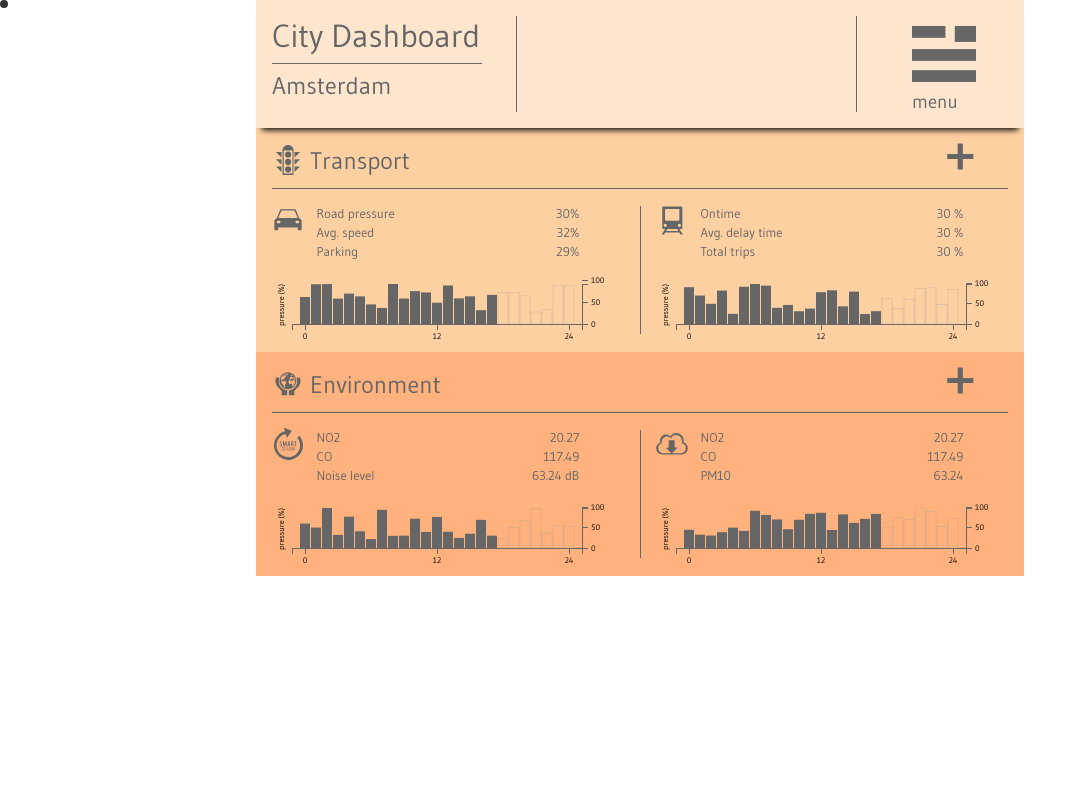
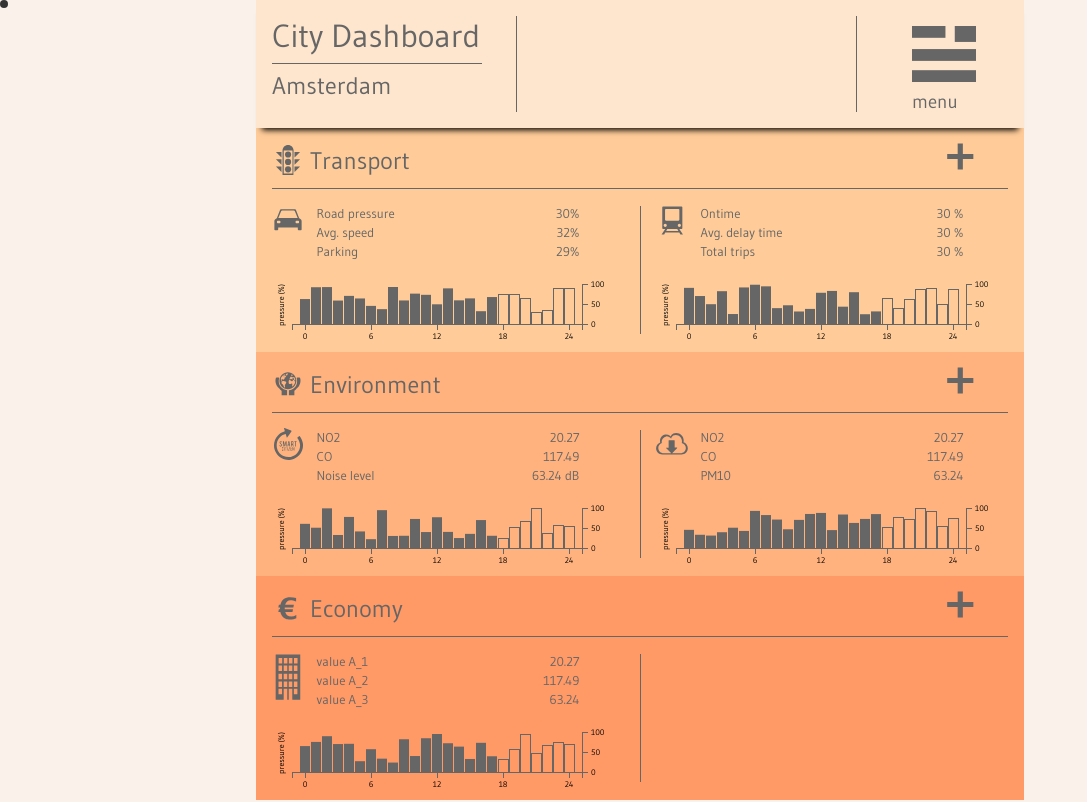
Before and after one commit to Laurens-Schuurkamp/CityDasboard, a plain HTML site: page index_map.html in a window 1280 px wide. Shown: the whole page, without its empty margins (0-1087 px from the left). Drawn offline with Linux system fonts and the light colour scheme.

Commit message:
added bargraph class

```diff
--- a/css/style.css
+++ b/css/style.css
@@ -5,7 +5,8 @@ html, body {
 	padding: 0;
   margin: 0;
   /*overflow: hidden;*/
-  background-color: white;
+  background-color: #F9F1EA;
+
   /*font-family: "Helvetica Neue", Helvetica, Arial, freesans, sans-serif; */
   font-family: 'Gudea', sans-serif;
   color:#666;
@@ -151,8 +152,8 @@ td, th {
 .subDomainIcon{
   position:absolute;
   top:-0.75em;
-  width:2em;
-  height:2em;
+/*  width:2em;
+  height:2em;*/
 
 }
 .tickerTable{
--- a/css/style_d3.css
+++ b/css/style_d3.css
@@ -1,6 +1,6 @@
 .bar {
   fill: #666;
-  stroke-width:0.25px;
+  stroke-width:1px;
 }
 
 .bar:hover {
@@ -9,7 +9,7 @@
 
 .axis {
   font-family: 'Gudea', sans-serif;
-  color:#666;
+  color:#fff;
   font-size: 0.5em;
   /*font: 10px sans-serif;*/
 }
--- a/index_map.html
+++ b/index_map.html
@@ -18,6 +18,7 @@
 
 	<script type="text/javascript" src="js/waag/domains.js"></script>
 	<script type="text/javascript" src="js/waag/repository.js"></script>
+	<script type="text/javascript" src="js/waag/barGraph.js"></script>
 
 </head>
 <body>
--- /dev/null
+++ b/js/waag/barGraph.js
@@ -0,0 +1,120 @@
+WAAG.BarGraph = function BarGraph(data, _subDomain) {
+
+  //console.log("bargraph contructor");
+
+  var margin = {top: 20, right: 40, bottom: 30, left: 20},
+      width = 350 - margin.left - margin.right,
+      height = 90 - margin.top - margin.bottom;
+
+  var x,y,xaxis,yaxis;
+
+	function init(){
+
+	  var subDomain = _subDomain;
+      svgDomain = subDomain.append("svg")
+        .attr("width", width + margin.left + margin.right)
+        .attr("height", height + margin.top + margin.bottom)
+        .style("position", "absolute")
+        .style("left", 1+"em")
+        .style("top", 3+"em")
+      .append("g")
+        .attr("transform", "translate(" + margin.left + "," + margin.top + ")");
+
+
+     x = d3.scale.ordinal()
+        .rangeRoundBands([0, width], .1);
+
+     y = d3.scale.linear()
+        .range([height, 0]);
+
+     xAxis = d3.svg.axis()
+            .scale(x)
+            .orient("bottom")
+            .tickValues([0, 6, 12, 18, 24]);
+            //.tickFormat(d3.time.format("%H"));
+
+      yAxis = d3.svg.axis()
+              .scale(y)
+              .orient("right")
+              .tickValues([0, 50, 100]);
+              //.ticks(10, "%");
+
+        x.domain(data.map(function(d) { return d.hour; }));
+        //y.domain([0, d3.max(data, function(d) { return d.value; })]);
+        y.domain([0, 100]);
+
+        svgDomain.append("g")
+            .attr("class", "x axis")
+            .attr("transform", "translate(0," + height + ")")
+            .call(xAxis);
+
+        svgDomain.append("g")
+            .attr("class", "y axis")
+            .attr("transform", "translate(" + width + ",0)")
+            .call(yAxis)
+          .append("text")
+            .attr("transform", "rotate(-90)")
+            .attr("y", 6)
+            .attr("dy", "-38em")
+            .style("text-anchor", "end")
+            .text("pressure (%)");
+
+      updateGraph(data, svgDomain);
+
+  };
+
+	function updateGraph(data, _svgDomain){
+
+	  var svgDomain=_svgDomain;
+    var vis=svgDomain.selectAll(".bar").data(data, function(d, i){return i});
+
+    vis.enter().append("rect")
+        .attr("class", "bar")
+        .attr("x", function(d) { return x(d.hour); })
+        .attr("width", x.rangeBand())
+        .attr("y", function(d) { return y(0); })
+        .attr("height", function(d) { return height - y(0); })
+        .style("fill", function(d) { if(d.hour>hNow) return "none" })
+        .style("shape-rendering", function(d) { if(d.hour>hNow) return "crispEdges" })
+        .style("stroke", function(d) { if(d.hour>hNow) return "#666" })
+        .on("mouseover", function(d) {
+                    toolTip.transition()
+                        .duration(100)
+                        .style("opacity", .9);
+                    toolTip.html("time "+d.hour+ "<br/>value: "  + parseInt(d.value))
+                        .style("left", (d3.event.pageX) + 10+"px")
+                        .style("top", (d3.event.pageY - 28 - 10) + "px");
+                    })
+         .on("mouseout", function(d) {
+            toolTip.transition()
+                .duration(250)
+                .style("opacity", 0);
+        })
+        .on("click", function(d){
+            updateDummySet(data, _svgDomain);
+
+			    });
+
+    var time=250+(Math.random()*750);
+    vis.transition()
+        .duration(time)
+        .attr("y", function(d) { return y(d.value); })
+        .attr("height", function(d) { return height - y(d.value); });
+
+    vis.exit().transition()
+        .duration(time)
+        .style("opacity", 0 )
+        .remove();
+
+	};
+
+	function updateDummySet(data, _svgDomain){
+	  data=getDummyData();
+	  updateGraph(data, _svgDomain);
+
+	};
+
+  init();
+  return this;
+
+};
--- a/js/waag/domains.js
+++ b/js/waag/domains.js
@@ -2,7 +2,6 @@ var WAAG = WAAG || {};
 var widgetHeight=14;
 var menuHeight=8;
 
-var formatTime = d3.time.format("%e %B");
 var toolTip;
 
 $(document).bind("ready", function() {
@@ -18,9 +17,9 @@ $(document).bind("ready", function() {
 	var domains=createDomains();
 
 	for(var i=0; i<domains.length; i++){
+	  domains[i].index=i;
 	  var domain = new WAAG.Domains( domains[i]);
 	};
-
 
 });
 
@@ -37,29 +36,12 @@ WAAG.Domains = function Domains(_properties) {
   var properties=_properties;
   var container;
   var subDomianA, subDomianB;
-  var svgDomainA, svgDomainB;
 
   var margin = {top: 20, right: 40, bottom: 30, left: 20},
       width = 350 - margin.left - margin.right,
       height = 90 - margin.top - margin.bottom;
 
-  var x = d3.scale.ordinal()
-      .rangeRoundBands([0, width], .1);
-
-  var y = d3.scale.linear()
-      .range([height, 0]);
-
-  var xAxis = d3.svg.axis()
-      .scale(x)
-      .orient("bottom")
-      .tickValues([0, 12, 24]);
-      //.tickFormat(d3.time.format("%H"));;
-
-  var yAxis = d3.svg.axis()
-      .scale(y)
-      .orient("right")
-      .tickValues([0, 50, 100]);
-      //.ticks(10, "%");
+  var x,y,xaxis,yaxis;
 
 	function init(){
 
@@ -110,7 +92,11 @@ WAAG.Domains = function Domains(_properties) {
 
 
 	function setDomainA(_properties){
-	  var data =_properties.graphData;
+
+	  if(_properties.active==false){
+	    return;
+	  }
+
     subDomainA=container.append("div")
       .attr("class", "subDomainA")
       .attr("id", _properties.id);
@@ -121,19 +107,18 @@ WAAG.Domains = function Domains(_properties) {
         .attr("type", "image/svg+xml");
 
     // create ticker table
-
-    // render the table
     var tickerTable = createTickerTable(_properties.tickerData, ["discription", "value"], subDomainA);
 
-    createGraph(_properties.graphData, subDomainA)
-
+    var barGraph = new WAAG.BarGraph(_properties.graphData, subDomainA);
 
 	};
 
 
 	function setDomainB(_properties){
 
-    var data=_properties.graphData;
+    if(_properties==false){
+	    return;
+	  }
 
     subDomainB=container.append("div")
       .attr("class", "subDomainB")
@@ -146,97 +131,7 @@ WAAG.Domains = function Domains(_properties) {
         .attr("type", "image/svg+xml")
 
     var tickerTable = createTickerTable(_properties.tickerData, ["discription", "value"], subDomainB);
-
-    createGraph(_properties.graphData, subDomainB);
-
-
-	};
-
-  function createGraph( data, _subDomain){
-
-     var subDomain = _subDomain;
-      svgDomain = subDomain.append("svg")
-        .attr("width", width + margin.left + margin.right)
-        .attr("height", height + margin.top + margin.bottom)
-        .style("position", "absolute")
-        .style("left", 1+"em")
-        .style("top", 3+"em")
-      .append("g")
-        .attr("transform", "translate(" + margin.left + "," + margin.top + ")");
-
-        x.domain(data.map(function(d) { return d.hour; }));
-        y.domain([0, d3.max(data, function(d) { return d.value; })]);
-
-        svgDomain.append("g")
-            .attr("class", "x axis")
-            .attr("transform", "translate(0," + height + ")")
-            .call(xAxis);
-
-        svgDomain.append("g")
-            .attr("class", "y axis")
-            .attr("transform", "translate(" + width + ",0)")
-            .call(yAxis)
-          .append("text")
-            .attr("transform", "rotate(-90)")
-            .attr("y", 6)
-            .attr("dy", "-38em")
-            .style("text-anchor", "end")
-            .text("pressure (%)");
-
-      updateDomain(data, svgDomain);
-
-  };
-
-	function updateDomain(data, _svgDomain){
-
-
-	  var svgDomain=_svgDomain;
-
-    var vis=svgDomain.selectAll(".bar").data(data, function(d, i){return i});
-
-    vis.enter().append("rect")
-        .attr("class", "bar")
-        .attr("x", function(d) { return x(d.hour); })
-        .attr("width", x.rangeBand())
-        .attr("y", function(d) { return y(0); })
-        .attr("height", function(d) { return height - y(0); })
-        .style("fill", function(d) { if(d.hour>hNow) return "none" })
-        .style("stroke", function(d) { if(d.hour>hNow) return "#999" })
-        .on("mouseover", function(d) {
-                    console.log("mouse over");
-                    toolTip.transition()
-                        .duration(100)
-                        .style("opacity", .9);
-                    toolTip.html("time "+d.hour+ "<br/>value: "  + parseInt(d.value))
-                        .style("left", (d3.event.pageX) + 10+"px")
-                        .style("top", (d3.event.pageY - 28 - 10) + "px");
-                    })
-         .on("mouseout", function(d) {
-            toolTip.transition()
-                .duration(250)
-                .style("opacity", 0);
-        })
-        .on("click", function(d){
-            updateDummySet(data, _svgDomain);
-
-			    });
-
-    var time=500+(Math.random()*1000);
-    vis.transition()
-        .duration(time)
-        .attr("y", function(d) { return y(d.value); })
-        .attr("height", function(d) { return height - y(d.value); });
-
-    vis.exit().transition()
-        .duration(time)
-        .style("opacity", 0 )
-        .remove();
-
-	};
-
-	function updateDummySet(data, _svgDomain){
-	  data=getDummyData();
-	  updateDomain(data, _svgDomain);
+    var barGraph = new WAAG.BarGraph(_properties.graphData, subDomainB);
 
 	};
 
--- a/js/waag/repository.js
+++ b/js/waag/repository.js
@@ -7,6 +7,7 @@ console.log("hours ="+hNow)
 function createDomains(){
   var domainList=[];
 
+  // domain DIVV
   var mainDomain={id:"transport", label:"Transport", icon:"images/svg/icon_transport.svg"};
   var dummyData=getDummyData();
   var tickerData = [
@@ -14,7 +15,7 @@ function createDomains(){
       {discription: "Avg. speed", value: "32%"},
       {discription: "Parking", value: "29%"},
   ];
-  var subDomainA={id:"divv", label:"Transport & Infrastructure", icon:"images/svg/icon_divv.svg", graphData:dummyData, tickerData:tickerData};
+  var subDomainA={id:"divv", label:"Transport & Infrastructure", icon:"images/svg/icon_divv.svg", graphData:dummyData, tickerData:tickerData, type:"bar"};
 
   dummyData=getDummyData();
   tickerData = [
@@ -22,10 +23,10 @@ function createDomains(){
       {discription: "Avg. delay time", value: "30 %"},
       {discription: "Total trips", value: "30 %"},
   ];
-  var subDomainB={id:"pt", label:"Public transport", icon:"images/svg/icon_pt.svg", graphData:dummyData, tickerData:tickerData};
+  var subDomainB={id:"pt", label:"Public transport", icon:"images/svg/icon_pt.svg", graphData:dummyData, tickerData:tickerData, type:"bar"};
 	var properties={
 	  index:0,
-	  color:"#FDD0A2",
+	  color:"#FFCC99",
 	  mainDomain:mainDomain,
 	  subDomainA:subDomainA,
 	  subDomainB:subDomainB,
@@ -33,7 +34,7 @@ function createDomains(){
 	};
 	domainList.push(properties);
 
-
+  // domain environment
   mainDomain={id:"environment", label:"Environment", icon:"images/svg/icon_environment.svg"};
   dummyData=getDummyData();
   tickerData = [
@@ -41,14 +42,14 @@ function createDomains(){
       {discription: "CO", value: "117.49 "},
       {discription: "Noise level", value: "63.24 dB"},
   ];
-  subDomainA={id:"smartcitizen", label:"Smartcitizen", icon:"images/svg/icon_smartcitizen.svg", graphData:dummyData, tickerData:tickerData};
+  subDomainA={id:"smartcitizen", label:"Smartcitizen", icon:"images/svg/icon_smartcitizen.svg", graphData:dummyData, tickerData:tickerData, type:"bar"};
   dummyData=getDummyData();
   tickerData = [
       {discription: "NO2", value: "20.27"},
       {discription: "CO", value: "117.49"},
       {discription: "PM10", value: "63.24"},
   ];
-  subDomainB={id:"airqualities", label:"Air qualities", icon:"images/svg/icon_airquality.svg", graphData:dummyData, tickerData:tickerData};
+  subDomainB={id:"airqualities", label:"Air qualities", icon:"images/svg/icon_airquality.svg", graphData:dummyData, tickerData:tickerData, type:"bar"};
   var properties={
 	  index:1,
 	  color:"#FFB27D",
@@ -59,8 +60,34 @@ function createDomains(){
 	};
 	domainList.push(properties);
 
-  domainList.reverse();
+  // domain economy
+  mainDomain={id:"economy", label:"Economy", icon:"images/svg/icon_economy.svg"};
+  dummyData=getDummyData();
+  tickerData = [
+      {discription: "value A_1", value: "20.27 "},
+      {discription: "value A_2", value: "117.49 "},
+      {discription: "value A_3", value: "63.24"},
+  ];
+  subDomainA={id:"companies", label:"Companies", icon:"images/svg/icon_company.svg", graphData:dummyData, tickerData:tickerData, type:"bar"};
+  dummyData=getDummyData();
+  tickerData = [
+      {discription: "value B_1", value: "20.27"},
+      {discription: "value B_1", value: "117.49"},
+      {discription: "value B_1", value: "63.24"},
+  ];
+  subDomainB={id:"airqualities", label:"Air qualities", icon:"images/svg/icon_airquality.svg", graphData:dummyData, tickerData:tickerData, type:"bar"};
+  var properties={
+	  index:2,
+	  color:"#FF9966",
+	  mainDomain:mainDomain,
+	  subDomainA:subDomainA,
+	  subDomainB:false,
 
+	};
+	domainList.push(properties);
+
+
+  //domainList.reverse();
   return domainList;
 }
 
```
Also changed, not shown: images/svg/icon_company.svg (added), images/svg/icon_economy.svg (added), 1 other file.
